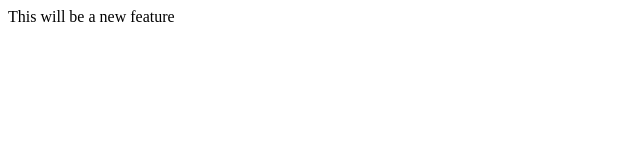
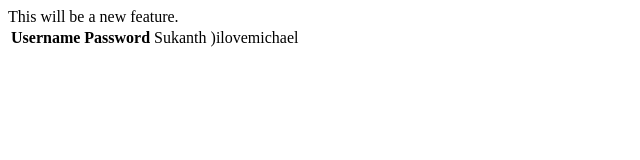
Before and after one commit to iamsukant/delhiretry2, a plain HTML site: page chapter1.1/index.html in a window 1280 px wide. Shown: the whole page, without its empty margins (0-640 px from the left). Drawn offline with Linux system fonts and the light colour scheme.

Commit message:
new feature added

```diff
--- a/chapter1.1/index.html
+++ b/chapter1.1/index.html
@@ -5,6 +5,12 @@
     <title>New feature</title>
   </head>
   <body>
-    This will be a new feature
+    This will be a new feature.
+    <table>
+      <th>Username</th>
+      <th>Password</th>
+      <td>Sukanth</td>
+      <td>)ilovemichael</td>
+    </table>
   </body>
 </html>
```
